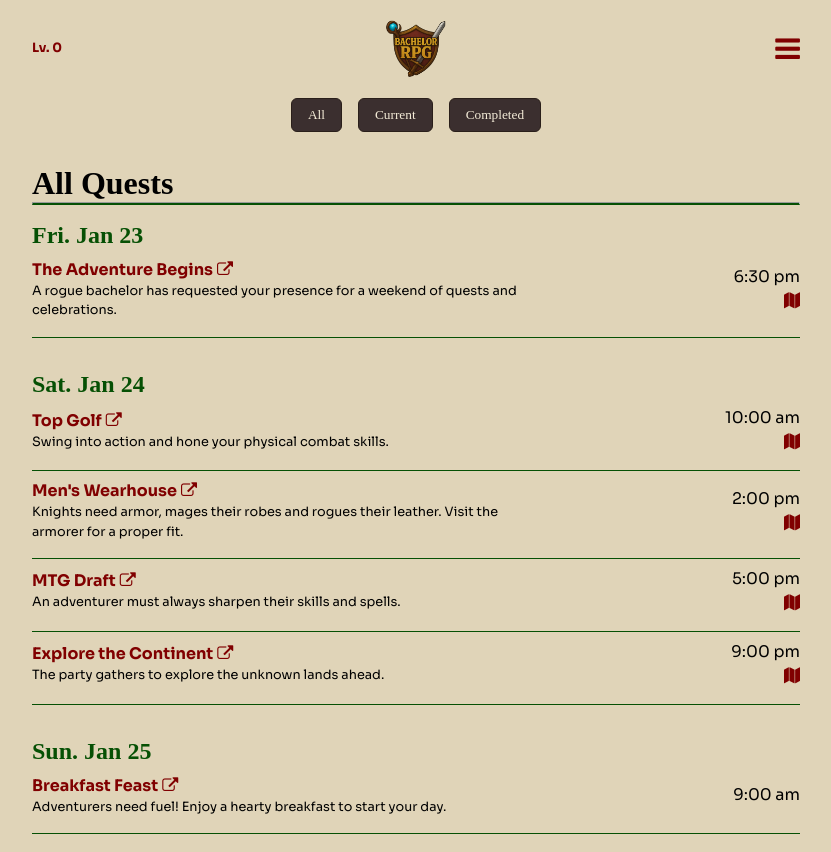
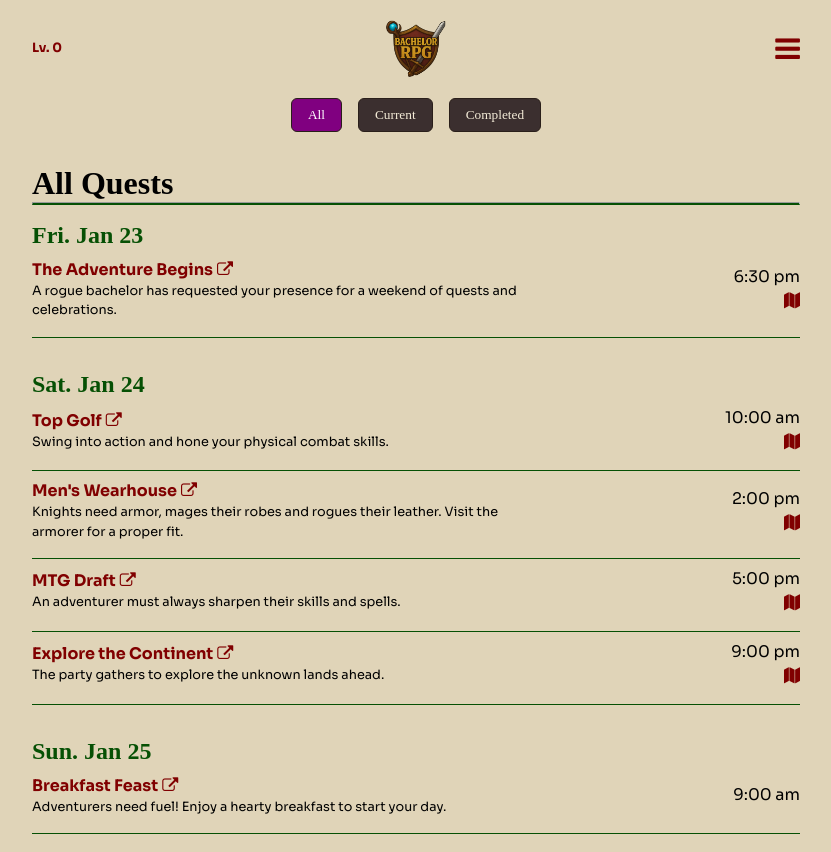
Before and after one commit to dev-mewing/bachelor-rpg, a Vue app: page /quests in a window 1280 px wide. Shown: the top 852 px of the page, without its empty margins (224-1055 px from the left). Built offline with nearby package versions, Linux system fonts and the light colour scheme; a web font is replaced by a local one.

Commit message:
tab controls updated

```diff
--- a/src/pages/Quests.vue
+++ b/src/pages/Quests.vue
@@ -59,4 +59,12 @@
   .tabs button:hover {
     transform: unset;
   }
+  button.tab-btn {
+    width: 100%;
+  }
+
+  button.tab-btn.active {
+    background-color: purple;
+    color: #fff;
+  }
 </style>
```
